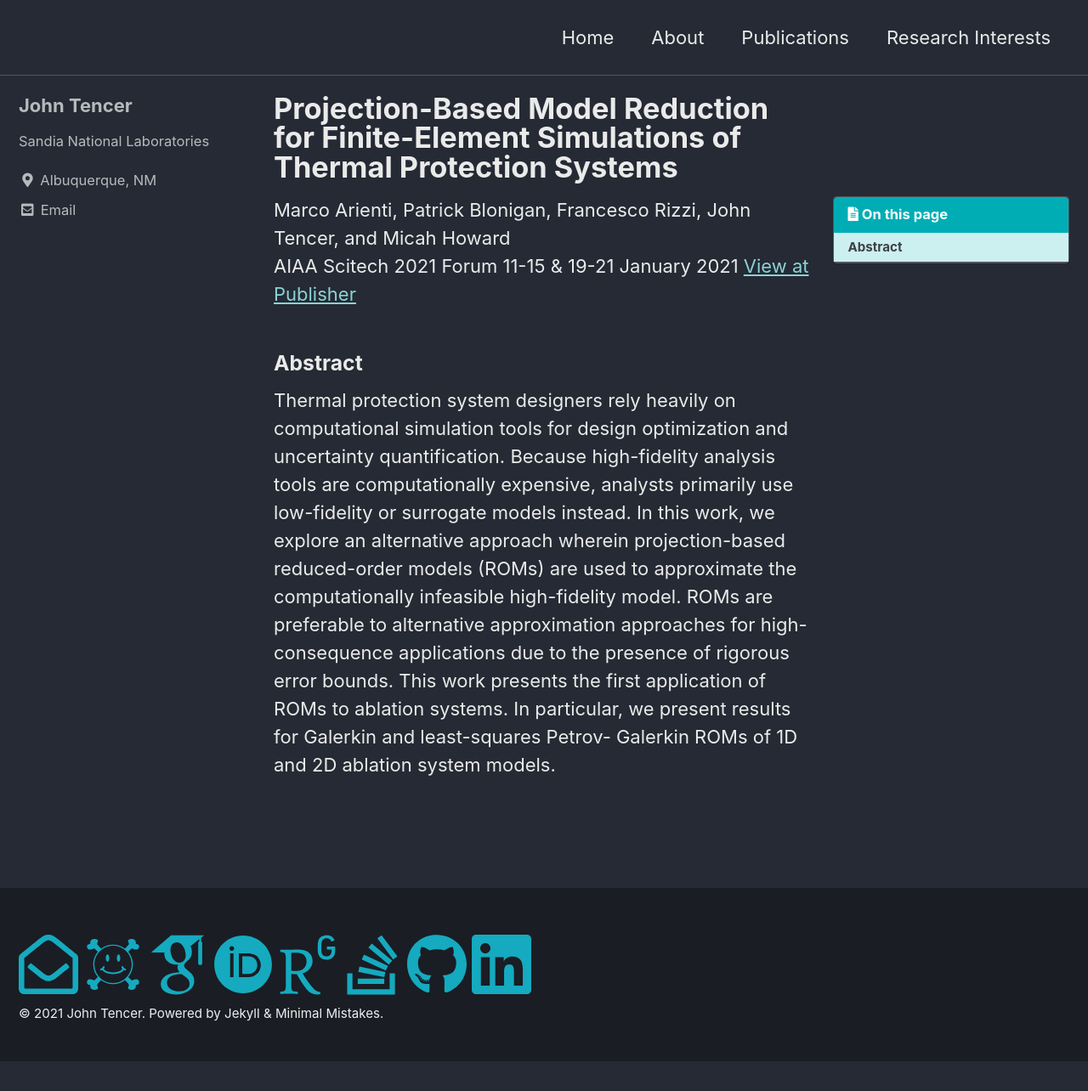
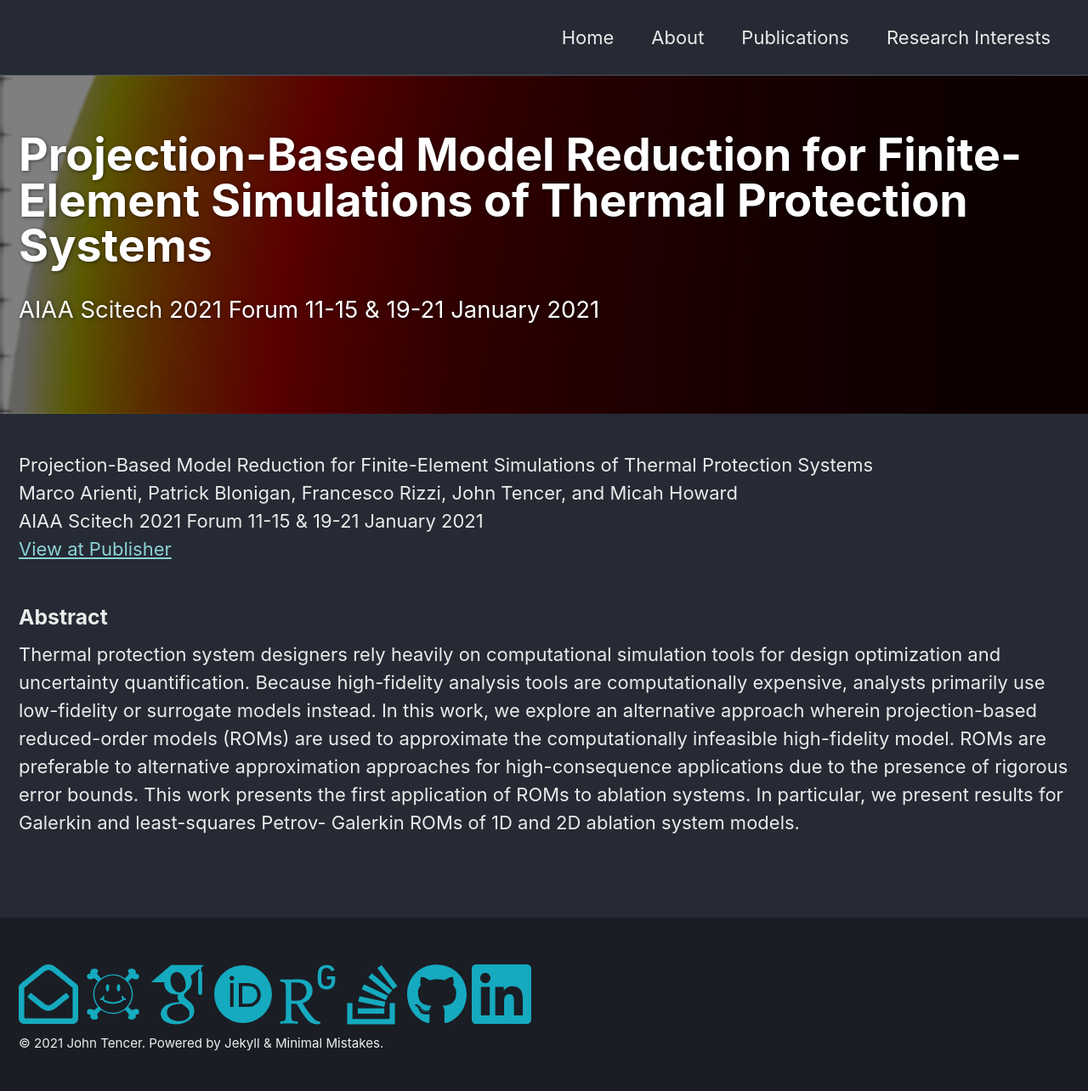
Before and after one commit to jtencer/jtencer.github.io, a Jekyll site: the page built from _pages/AIAA2021.md, in a window 1280 px wide. Shown: the whole page at 85% size. Built offline with Jekyll 4.4.1, drawn with Linux system fonts in a browser that asks for light colours; cached includes are drawn as plain includes; before the commit the page ends 1249 px from its top, so only the background shows below that.

Commit message:
add image to AIAA paper page

```diff
--- a/_pages/AIAA2021.md
+++ b/_pages/AIAA2021.md
@@ -1,11 +1,16 @@
 ---
 permalink: /pubs/AIAA2021/
 title: "Projection-Based Model Reduction for Finite-Element Simulations of Thermal Protection Systems"
-excerpt: "Projection-Based Model Reduction for Finite-Element Simulations of Thermal Protection Systems"
-
+excerpt: "AIAA Scitech 2021 Forum 11-15 & 19-21 January 2021"
+layout: splash
+header:
+  overlay_color: "#000"
+  overlay_filter: "0.5"
+  overlay_image: /assets/images/ablation_cropped.png
 toc: true
 ---
 
+Projection-Based Model Reduction for Finite-Element Simulations of Thermal Protection Systems
 Marco Arienti, Patrick Blonigan, Francesco Rizzi, John Tencer, and Micah Howard
 AIAA Scitech 2021 Forum 11-15 & 19-21 January 2021
 [View at Publisher](https://arc.aiaa.org/doi/abs/10.2514/6.2021-1717)
```
